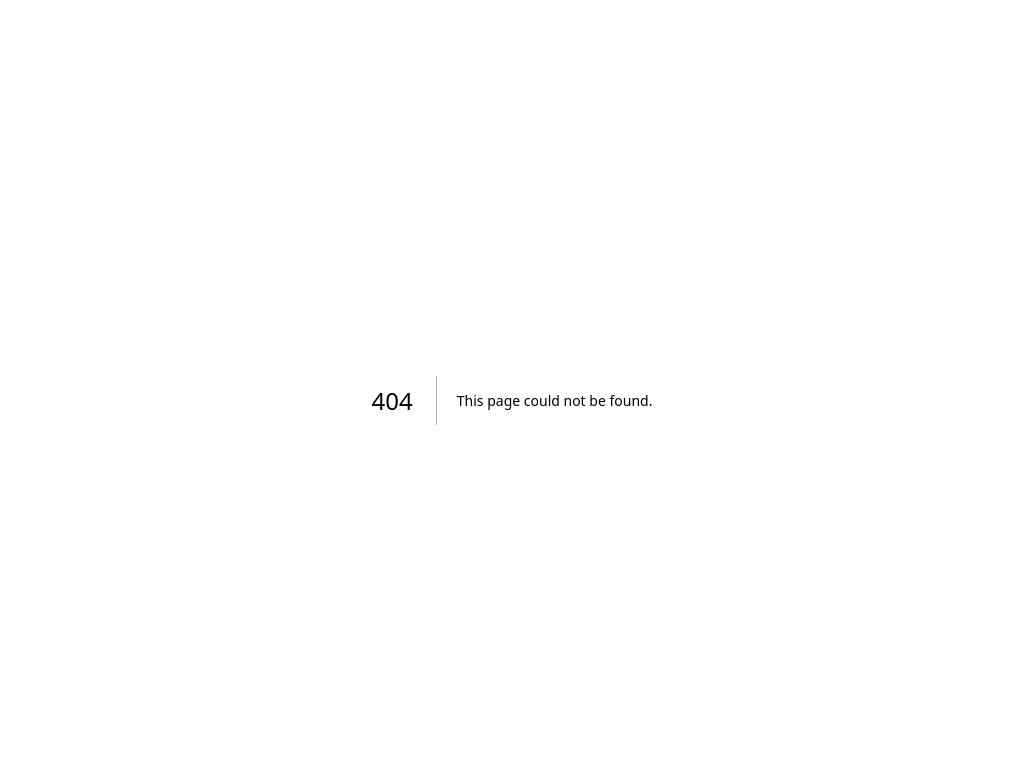
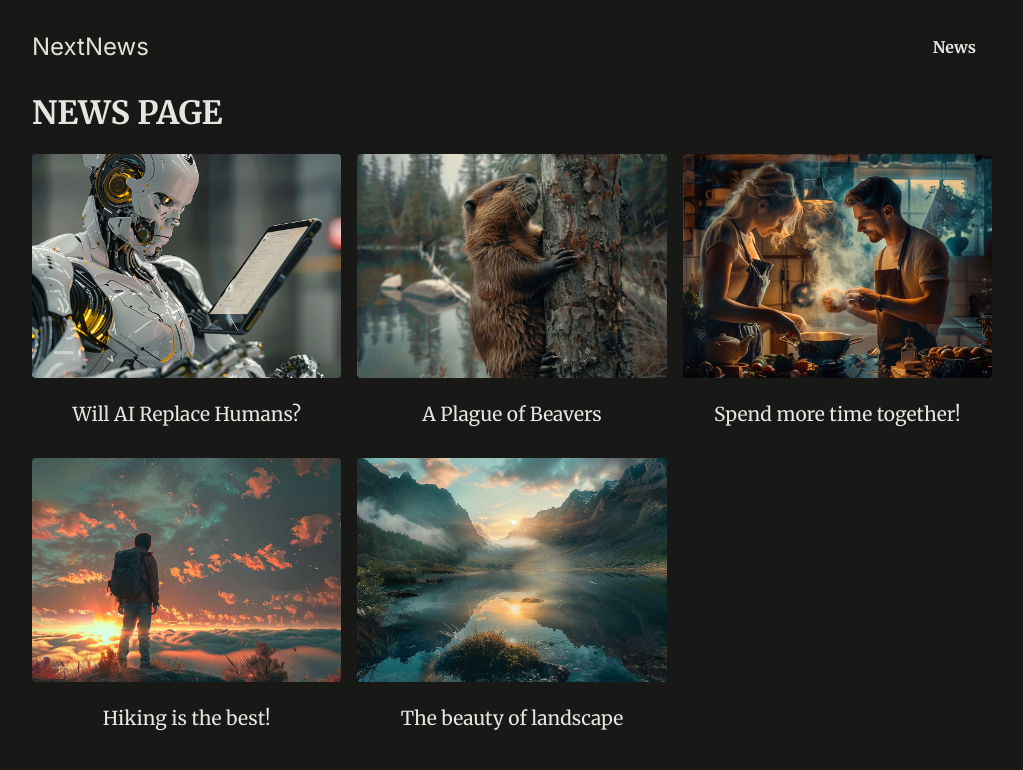
Before and after one commit to tan-ishq21/Chapter4Tutorial, a Next.js app: page /news in a window 1280 px wide. Before the commit this address had no page. Shown: the top 770 px of the page, without its empty margins (128-1151 px from the left). Built offline with nearby package versions, Linux system fonts and the light colour scheme.

Commit message:
Day 5 - Parallel and Nested Routing

```diff
--- a/app/layout.js
+++ b/app/layout.js
@@ -1,3 +1,4 @@
+import MainHeader from '@/components/main-header';
 import './globals.css';
 
 export const metadata = {
@@ -8,7 +9,12 @@ export const metadata = {
 export default function RootLayout({ children }) {
  return (
     <html lang="en">
-      <body>{children}</body>
+      <body>
+        <div id='page'>
+          <MainHeader/>
+          {children}
+        </div>
+      </body>
     </html>
   )
 }
--- /dev/null
+++ b/app/news/page.jsx
@@ -0,0 +1,23 @@
+import { DUMMY_NEWS } from '@/components/dummy-news'
+import Link from 'next/link'
+import React from 'react'
+
+const NewsPage = () => {
+  return (
+    <div>
+        <h1>NEWS PAGE</h1>
+      <ul className='news-list'>
+        {DUMMY_NEWS.map((newsItem) => (
+            <li key={newsItem.id}>
+                <Link href={`/news/${newsItem.slug}`}>
+                    <img src={`/images/news/${newsItem.image}`} alt="NewsItem Image" />
+                    <span>{newsItem.title}</span>
+                </Link>
+            </li>
+        ))}
+      </ul>
+    </div>
+  )
+}
+
+export default NewsPage
--- /dev/null
+++ b/components/dummy-news.jsx
@@ -0,0 +1,43 @@
+export const DUMMY_NEWS = [
+    {
+      id: 'n1',
+      slug: 'will-ai-replace-humans',
+      title: 'Will AI Replace Humans?',
+      image: 'ai-robot.jpg',
+      date: '2021-07-01',
+      content:
+        'Since late 2022 AI is on the rise and therefore many people worry whether AI will replace humans. The answer is not that simple. AI is a tool that can be used to automate tasks, but it can also be used to augment human capabilities. The future is not set in stone, but it is clear that AI will play a big role in the future. The question is how we will use it.',
+    },
+    {
+      id: 'n2',
+      slug: 'beaver-plague',
+      title: 'A Plague of Beavers',
+      image: 'beaver.jpg',
+      date: '2022-05-01',
+      content: 'Beavers are taking over the world. They are building dams everywhere and flooding entire cities. What can we do to stop them?',
+    },
+    {
+      id: 'n3',
+      slug: 'couple-cooking',
+      title: 'Spend more time together!',
+      image: 'couple-cooking.jpg',
+      date: '2024-03-01',
+      content: 'Cooking together is a great way to spend more time with your partner. It is fun and you get to eat something delicious afterwards. What are you waiting for? Get cooking!',
+    },
+    {
+      id: 'n4',
+      slug: 'hiking',
+      title: 'Hiking is the best!',
+      image: 'hiking.jpg',
+      date: '2024-01-01',
+      content: 'Hiking is a great way to get some exercise and enjoy the great outdoors. It is also a great way to clear your mind and reduce stress. So what are you waiting for? Get out there and start hiking!',
+    },
+    {
+      id: 'n5',
+      slug: 'landscape',
+      title: 'The beauty of landscape',
+      image: 'landscape.jpg',
+      date: '2022-07-01',
+      content: 'Landscape photography is a great way to capture the beauty of nature. It is also a great way to get outside and enjoy the great outdoors. So what are you waiting for? Get out there and start taking some pictures!',
+    },
+  ];
--- /dev/null
+++ b/components/main-header.jsx
@@ -0,0 +1,18 @@
+import Link from 'next/link';
+
+export default function MainHeader() {
+  return (
+    <header id="main-header">
+      <div id="logo">
+        <Link href="/">NextNews</Link>
+      </div>
+      <nav>
+        <ul>
+          <li>
+            <Link href="/news">News</Link>
+          </li>
+        </ul>
+      </nav>
+    </header>
+  );
+}
```
Also changed, not shown: app/archive/@archive/[year]/page.jsx (added, +22 -0 lines), app/archive/@archive/page.jsx (added, +22 -0 lines), app/archive/@latest/default.jsx (added, +24 -0 lines), app/archive/layout.jsx (added, +13 -0 lines), app/news/[id]/not-found.jsx (added, +12 -0 lines), app/news/[id]/page.jsx (added, +25 -0 lines), app/not-found.jsx (added, +12 -0 lines), lib/news.jsx (added, +48 -0 lines).
